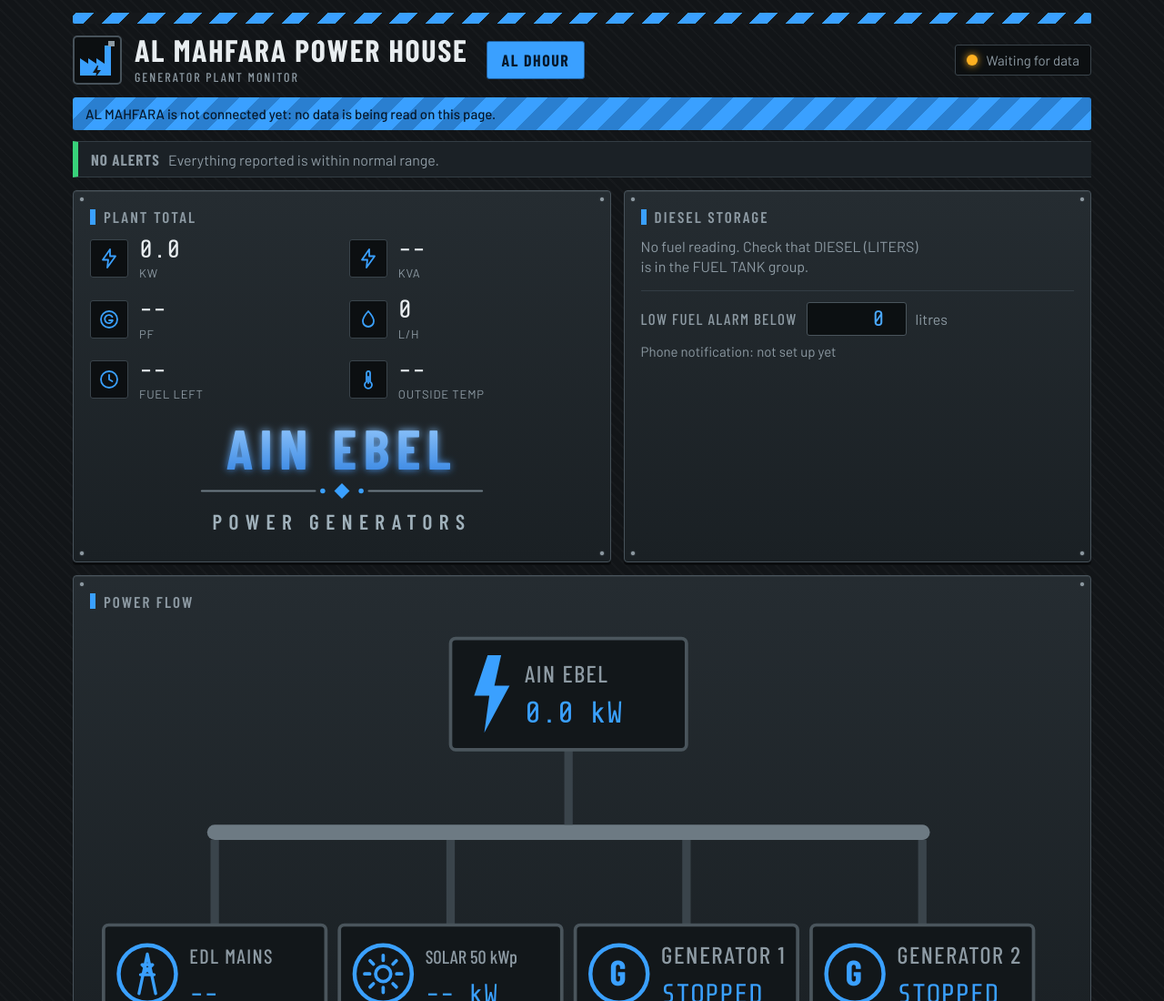
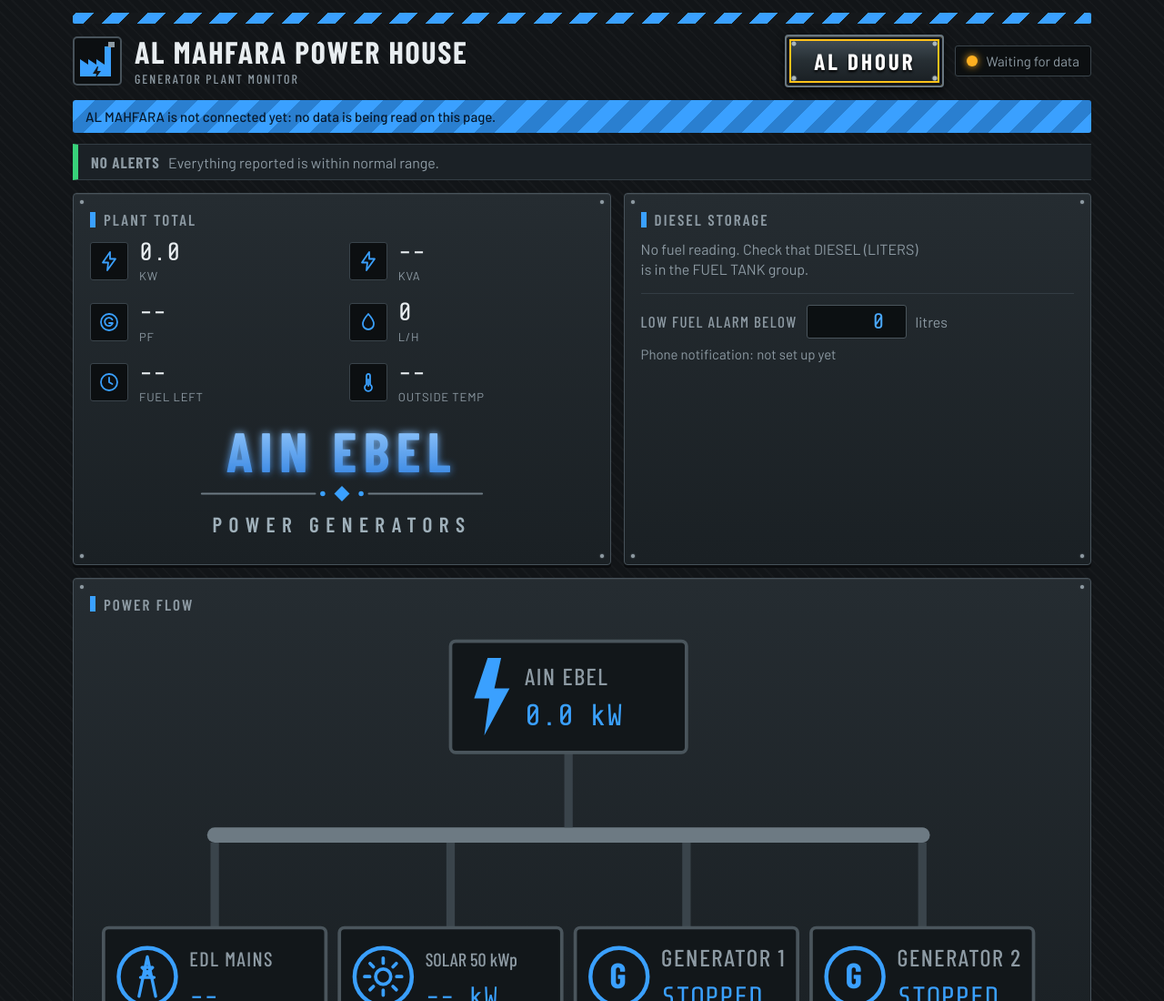
Before and after one commit to AinEbel/powerhouse-monitor, a website: page public/mahfara.html in a window 1280 px wide. Shown: the top 1100 px of the page at 91% size. Drawn offline with nearby package versions, Linux system fonts and the light colour scheme.

Commit message:
Enhance .sitebtn styles and interactions
Updated styles for .sitebtn class and added hover effects.

```diff
--- a/public/mahfara.html
+++ b/public/mahfara.html
@@ -162,8 +162,10 @@ footer{margin-top:14px;font-size:13px;color:var(--steel);letter-spacing:.04em}
 .rlog{font-size:17px;min-width:560px}.rlog td small{display:block;font-family:"Barlow",sans-serif;font-size:13px;color:var(--steel)}
 .rlog tr.new td{background:rgba(255,194,26,.07)}
 .rlog td.add{color:var(--fuel)}
-.sitebtn{display:inline-block;margin-left:6px;padding:9px 16px;border-radius:3px;font-family:'Barlow Condensed',sans-serif;font-weight:700;font-size:18px;letter-spacing:1.5px;text-decoration:none;text-transform:uppercase;white-space:nowrap;background:#3aa0ff;color:#06182b;border:1px solid #1f5f9f}
-.sitebtn:hover{background:#6bb9ff}
+.brand{flex:1 1 auto}
+.sitebtn{display:inline-block;margin-left:auto;padding:12px 30px;border-radius:4px;font-family:'Barlow Condensed',sans-serif;font-weight:700;font-size:25px;letter-spacing:3px;text-decoration:none;text-transform:uppercase;white-space:nowrap;color:#fff;text-shadow:0 2px 3px #000;background:radial-gradient(circle at 8px 8px,#aab6bd 0 2px,#3a444b 3px,transparent 4px),radial-gradient(circle at calc(100% - 8px) 8px,#aab6bd 0 2px,#3a444b 3px,transparent 4px),radial-gradient(circle at 8px calc(100% - 8px),#aab6bd 0 2px,#3a444b 3px,transparent 4px),radial-gradient(circle at calc(100% - 8px) calc(100% - 8px),#aab6bd 0 2px,#3a444b 3px,transparent 4px),linear-gradient(#46525a,#262e33 50%,#181d21);border:2px solid #697781;box-shadow:inset 0 1px 0 rgba(255,255,255,.22),inset 0 0 0 3px #12161a,inset 0 0 0 5px #ffc21a,0 3px 8px rgba(0,0,0,.65)}
+.sitebtn:hover{border-color:#ffc21a;filter:brightness(1.25)}
+.sitebtn:active{transform:translateY(1px)}
 </style>
 </head>
 <body>
```
